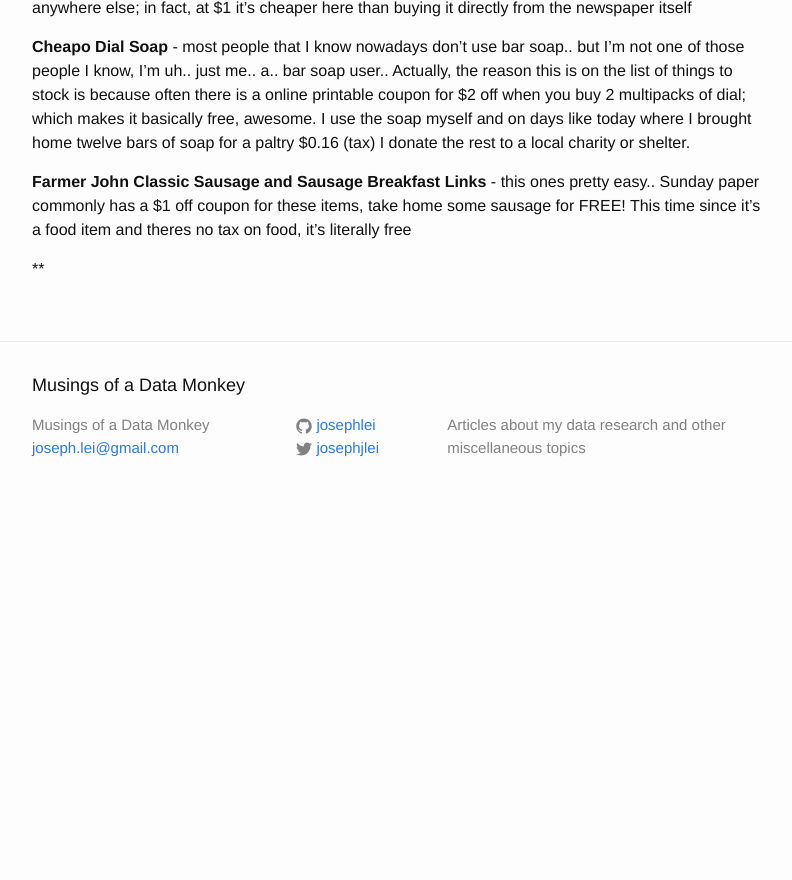
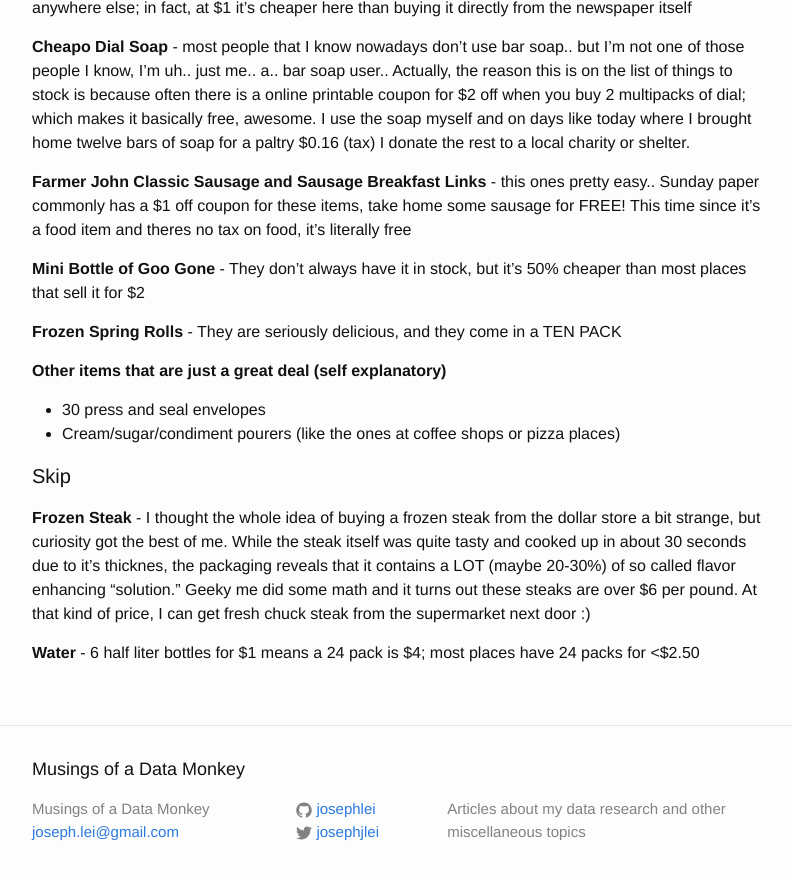
Before and after one commit to josephlei/jjl-website, a Jekyll site: the page built from _posts/2015-08-09-dollar-tree.markdown, in a window 1280 px wide and 900 px high, scrolled down 681 px. Shown: the top 880 px of the window, without its empty margins (238-1030 px from the left). Built offline with Jekyll 4.4.1, drawn with Linux system fonts in a browser that asks for light colours; before the commit the page ends 1200 px from its top, so only the background shows below that.

Commit message:
direct shell update

```diff
--- a/_posts/2015-08-09-dollar-tree.markdown
+++ b/_posts/2015-08-09-dollar-tree.markdown
@@ -24,4 +24,17 @@
 
 **Farmer John Classic Sausage and Sausage Breakfast Links** - this ones pretty easy.. Sunday paper commonly has a $1 off coupon for these items, take home some sausage for FREE!  This time since it's a food item and theres no tax on food, it's literally free
 
-**
+**Mini Bottle of Goo Gone** - They don't always have it in stock, but it's 50% cheaper than most places that sell it for $2
+
+**Frozen Spring Rolls** - They are seriously delicious, and they come in a TEN PACK
+
+**Other items that are just a great deal (self explanatory)**
+* 30 press and seal envelopes
+* Cream/sugar/condiment pourers (like the ones at coffee shops or pizza places)
+
+
+####Skip
+
+**Frozen Steak** - I thought the whole idea of buying a frozen steak from the dollar store a bit strange, but curiosity got the best of me.  While the steak itself was quite tasty and cooked up in about 30 seconds due to it's thicknes, the packaging reveals that it contains a LOT (maybe 20-30%) of so called flavor enhancing "solution."  Geeky me did some math and it turns out these steaks are over $6 per pound.  At that kind of price, I can get fresh chuck steak from the supermarket next door :)
+
+**Water** - 6 half liter bottles for $1 means a 24 pack is $4; most places have 24 packs for <$2.50
```
